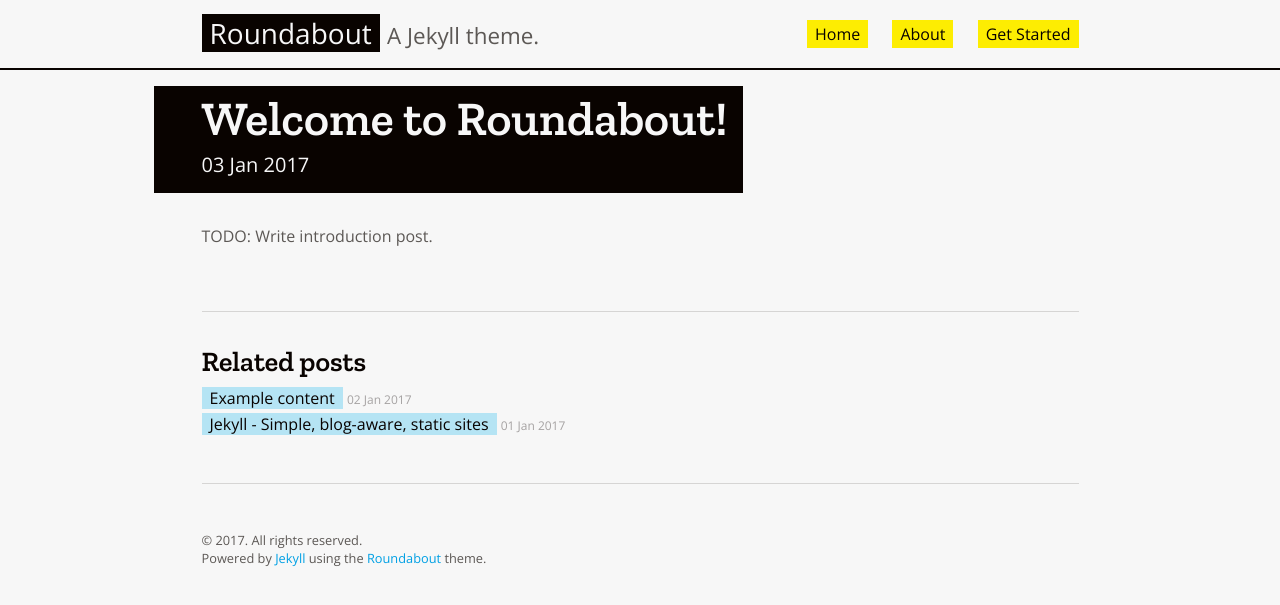
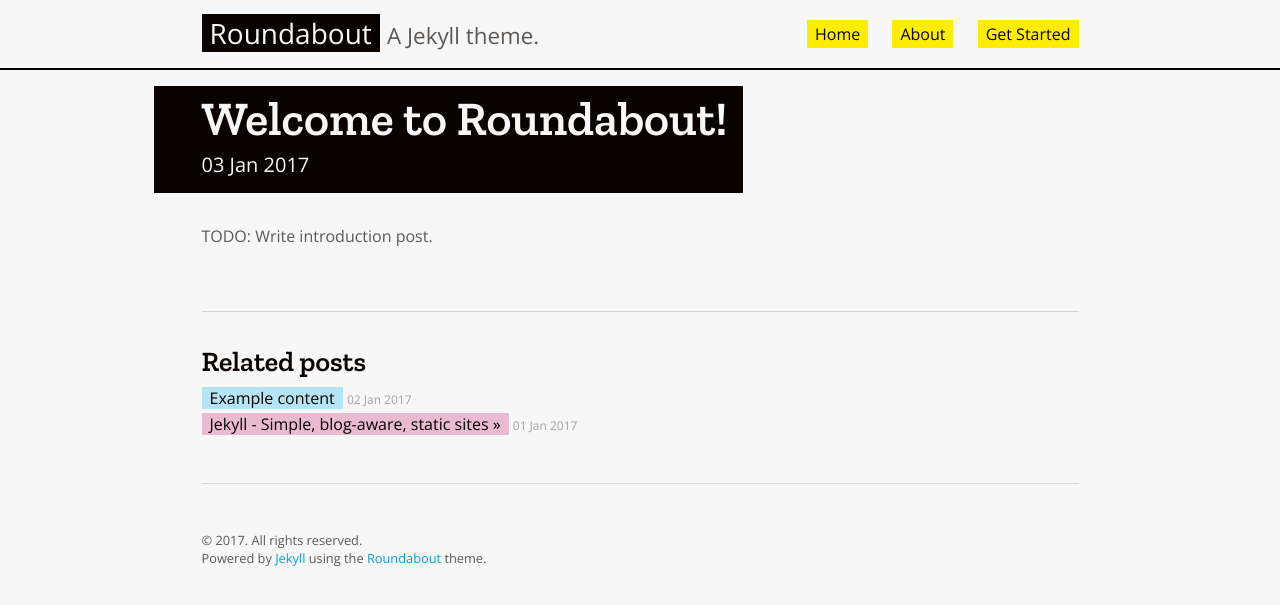
Before and after one commit to blvdgroup/roundabout, a Jekyll site: the page built from _posts/2017-01-03-welcome-to-roundabout.md, in a window 1280 px wide. Shown: the top 605 px of the page. Built offline with Jekyll 4.4.1, drawn with Linux system fonts in a browser that asks for light colours.

Commit message:
:sparkles: Improved styling for related posts

```diff
--- a/_layouts/post.html
+++ b/_layouts/post.html
@@ -35,8 +35,13 @@
   <ul class="related-posts">
     {% for post in site.related_posts limit:3 %}
       <li>
-        <a href="{{ site.baseurl }}{{ post.url }}">
-          <span>{{ post.title }}</span>
+        <a href="{% if post.external_url %}{{ post.external_url }}{% else %}{{ site.baseurl }}{{ post.url }}{% endif %}"{% if post.external_url %} target="_blank"{% endif %}>
+          <span{% if post.external_url %} class="is-external"{% endif %}>
+            {{ post.title }}
+            {% if post.redirect_to or post.external_url %}
+              &raquo;
+            {% endif %}
+          </span>
           <small>
             <time datetime="{{ post.date | date_to_xmlschema }}">{{ post.date | date_to_string }}</time>
           </small>
--- a/_scss/components/_related.scss
+++ b/_scss/components/_related.scss
@@ -21,12 +21,6 @@
   li {
     margin: .25rem 0;
 
-    span {
-      display: inline-block;
-      padding: 0 .5rem;
-      background-color: $post-archive-background-color;
-    }
-
     small {
       font-size: 75%;
       color: $body-color-muted;
@@ -42,6 +36,24 @@
           color: inherit;
         }
       }
+
+      span {
+        display: inline-block;
+        padding: 0 .5rem;
+        background-color: $post-archive-background-color;
+
+        @include on-event {
+          background-color: darken($post-archive-background-color, 5%);
+        }
+      }
+
+      .is-external {
+        background-color: $post-archive-external-background-color;
+
+        @include on-event {
+          background-color: darken($post-archive-external-background-color, 5%);
+        }
+      }
     }
   }
 }
```
